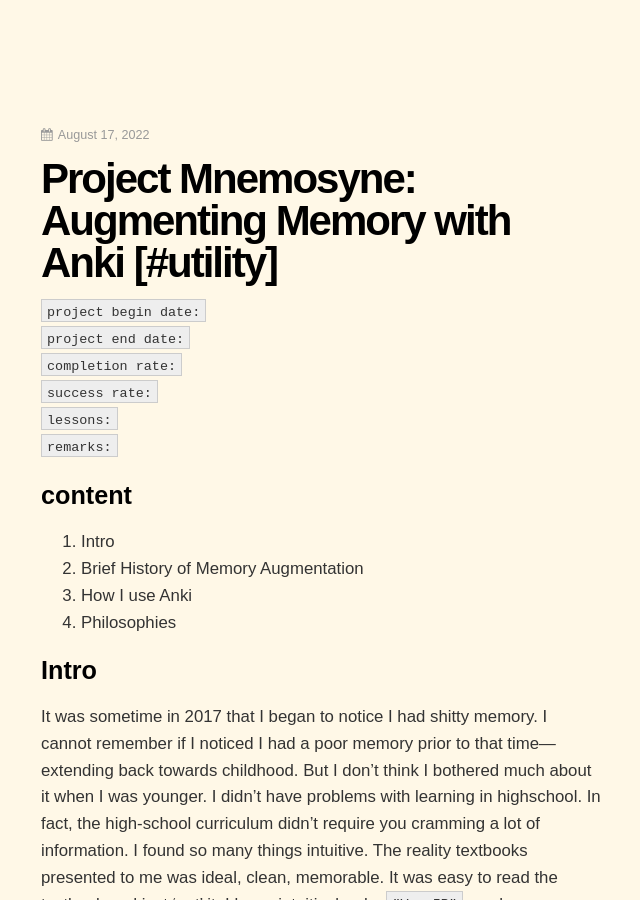
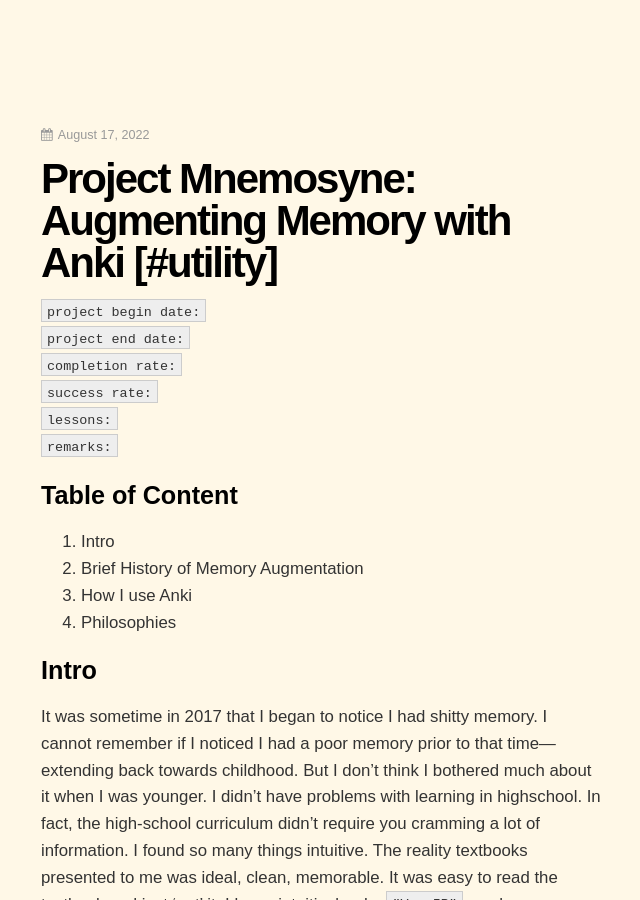
Before and after one commit to dCO2/rococo, a Jekyll site: the page built from _posts/2022-08-17-project-mnemosyne.md, in a window 1280 px wide and 900 px high. Shown: the whole window, without its empty margins (335-975 px from the left). Built offline with Jekyll 4.4.1, drawn with Linux system fonts in a browser that asks for light colours; some web fonts are replaced.

Commit message:
Update 2022-08-17-project-mnemosyne.md

```diff
--- a/_posts/2022-08-17-project-mnemosyne.md
+++ b/_posts/2022-08-17-project-mnemosyne.md
@@ -14,7 +14,7 @@ tags:
 `lessons:  `
 `remarks: `
 
-## content
+## Table of Content
 1. Intro
 2. Brief History of Memory Augmentation
 3. How I use Anki
```
